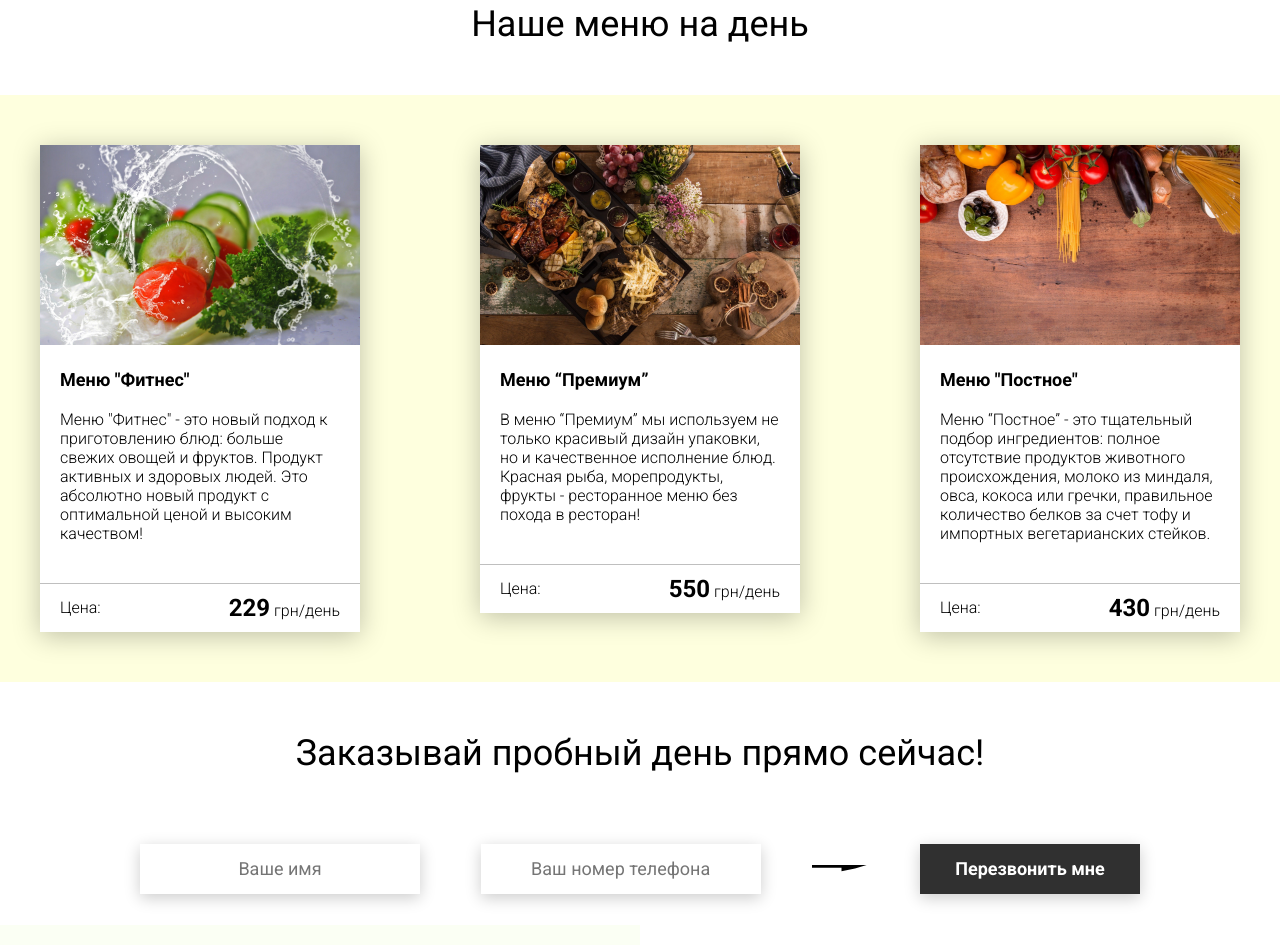
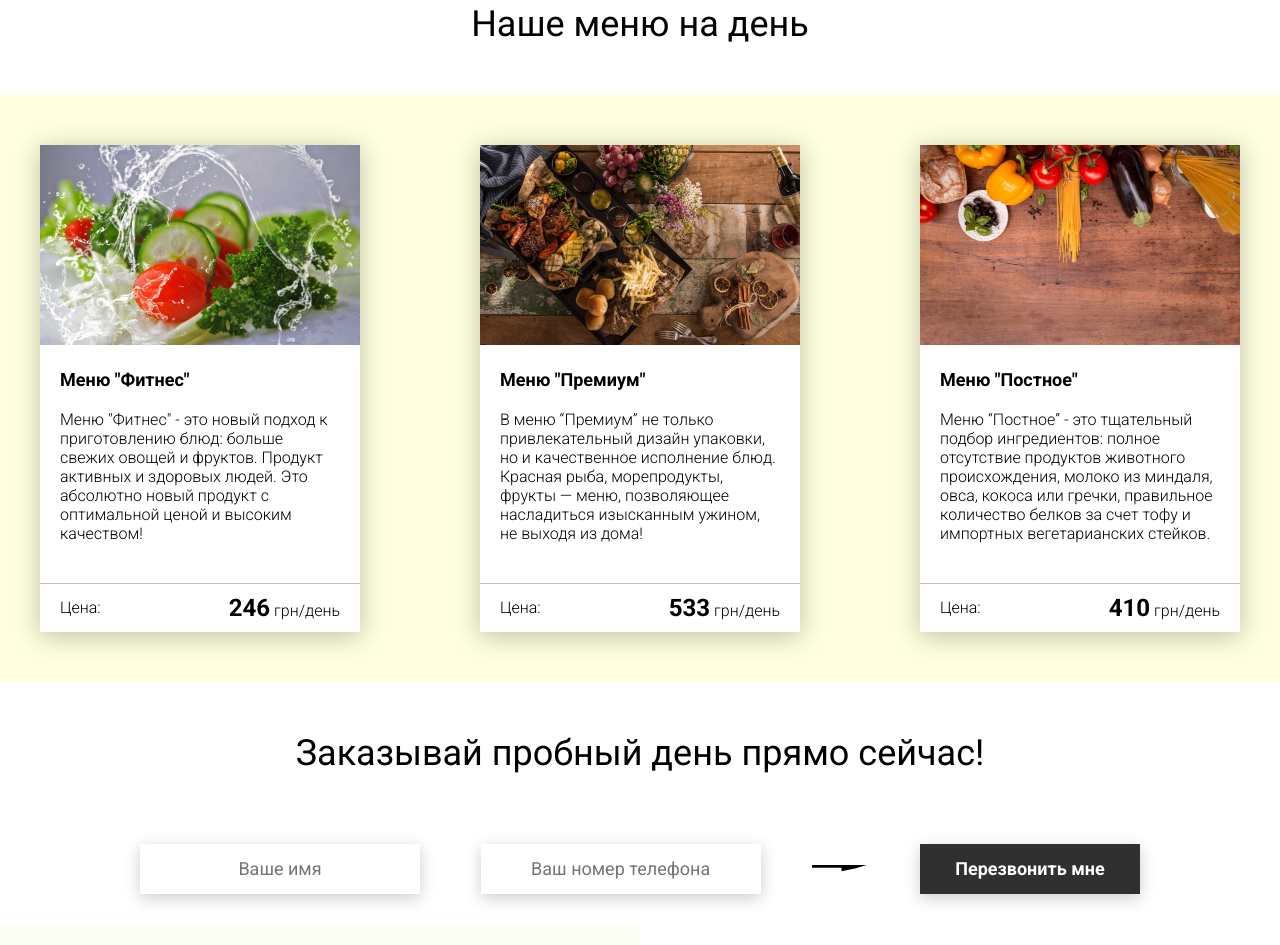
Before and after one commit to timaswp/js-practice-Food, a plain HTML site: page index.html in a window 1280 px wide. Shown: the part 2551-3496 px from the top of the page. Drawn offline with Linux system fonts and the light colour scheme.

Commit message:
add class MenuCard

```diff
--- a/index.html
+++ b/index.html
@@ -185,36 +185,7 @@
 
         <div class="menu__field">
             <div class="container">
-                <div class="menu__item">
-                    <img src="img/tabs/vegy.jpg" alt="vegy">
-                    <h3 class="menu__item-subtitle">Меню "Фитнес"</h3>
-                    <div class="menu__item-descr">Меню "Фитнес" - это новый подход к приготовлению блюд: больше свежих овощей и фруктов. Продукт активных и здоровых людей. Это абсолютно новый продукт с оптимальной ценой и высоким качеством!</div>
-                    <div class="menu__item-divider"></div>
-                    <div class="menu__item-price">
-                        <div class="menu__item-cost">Цена:</div>
-                        <div class="menu__item-total"><span>229</span> грн/день</div>
-                    </div>
-                </div>
-                <div class="menu__item">
-                    <img src="img/tabs/elite.jpg" alt="elite">
-                    <h3 class="menu__item-subtitle">Меню “Премиум”</h3>
-                    <div class="menu__item-descr">В меню “Премиум” мы используем не только красивый дизайн упаковки, но и качественное исполнение блюд. Красная рыба, морепродукты, фрукты - ресторанное меню без похода в ресторан!</div>
-                    <div class="menu__item-divider"></div>
-                    <div class="menu__item-price">
-                        <div class="menu__item-cost">Цена:</div>
-                        <div class="menu__item-total"><span>550</span> грн/день</div>
-                    </div>
-                </div>
-                <div class="menu__item">
-                    <img src="img/tabs/post.jpg" alt="post">
-                    <h3 class="menu__item-subtitle">Меню "Постное"</h3>
-                    <div class="menu__item-descr">Меню “Постное” - это тщательный подбор ингредиентов: полное отсутствие продуктов животного происхождения, молоко из миндаля, овса, кокоса или гречки, правильное количество белков за счет тофу и импортных вегетарианских стейков. </div>
-                    <div class="menu__item-divider"></div>
-                    <div class="menu__item-price">
-                        <div class="menu__item-cost">Цена:</div>
-                        <div class="menu__item-total"><span>430</span> грн/день</div>
-                    </div>
-                </div>
+
             </div>
         </div>
     </div>
--- a/js/main.js
+++ b/js/main.js
@@ -134,7 +134,7 @@ document.addEventListener ("DOMContentLoaded", () => {
         }
     });
 
-    const modalTimeoutId = setTimeout(openModal, 6000);
+    // const modalTimeoutId = setTimeout(openModal, 6000);
 
     function showModalByScroll() {
         if (window.scrollY + document.documentElement.clientHeight == document.documentElement.scrollHeight) {
@@ -144,4 +144,67 @@ document.addEventListener ("DOMContentLoaded", () => {
     }
 
     window.addEventListener('scroll', showModalByScroll);
+
+    //Classes for cards
+
+    class MenuCard {
+        constructor (img, alt, title, text, price, parentSelector) {
+            this.img = img;
+            this.alt = alt;
+            this.title = title;
+            this.text = text;
+            this.price = price;
+            this.parent = document.querySelector(parentSelector);
+            this.transfer = 41;
+            this.changeToUAH();
+        }
+
+        changeToUAH() {
+            this.price = this.price * this.transfer;
+        }
+
+        render() {
+            const element = document.createElement('div');
+            element.innerHTML = `
+                <div class="menu__item">
+                    <img src=${this.img} alt=${this.alt}>
+                    <h3 class="menu__item-subtitle">${this.title}</h3>
+                    <div class="menu__item-descr">${this.text}</div>
+                    <div class="menu__item-divider"></div>
+                    <div class="menu__item-price">
+                        <div class="menu__item-cost">Цена:</div>
+                        <div class="menu__item-total"><span>${this.price}</span> грн/день</div>
+                    </div>
+                </div>
+            `;
+            this.parent.append(element);
+        }
+    }
+
+    new MenuCard(
+        "img/tabs/vegy.jpg",
+        "vegy",
+        'Меню "Фитнес"',
+        'Меню "Фитнес" - это новый подход к приготовлению блюд: больше свежих овощей и фруктов. Продукт активных и здоровых людей. Это абсолютно новый продукт с оптимальной ценой и высоким качеством!',
+        6,
+        '.menu .container'
+    ).render();
+
+    new MenuCard(
+        "img/tabs/elite.jpg",
+        "elite",
+        'Меню "Премиум"',
+        "В меню “Премиум” не только привлекательный дизайн упаковки, но и качественное исполнение блюд. Красная рыба, морепродукты, фрукты — меню, позволяющее насладиться изысканным ужином, не выходя из дома!",
+        13,
+        '.menu .container'
+    ).render();
+
+    new MenuCard(
+        "img/tabs/post.jpg",
+        "post",
+        'Меню "Постное"',
+        "Меню “Постное” - это тщательный подбор ингредиентов: полное отсутствие продуктов животного происхождения, молоко из миндаля, овса, кокоса или гречки, правильное количество белков за счет тофу и импортных вегетарианских стейков.",
+        10,
+        '.menu .container'
+    ).render();
 });
```
